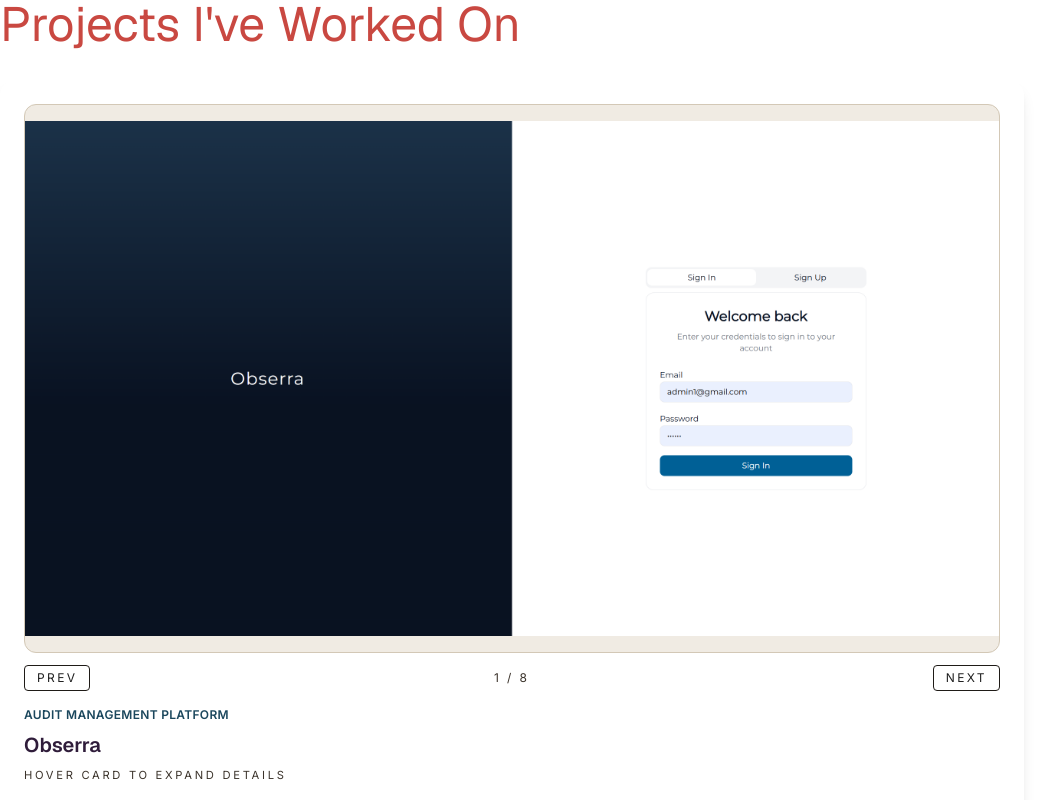
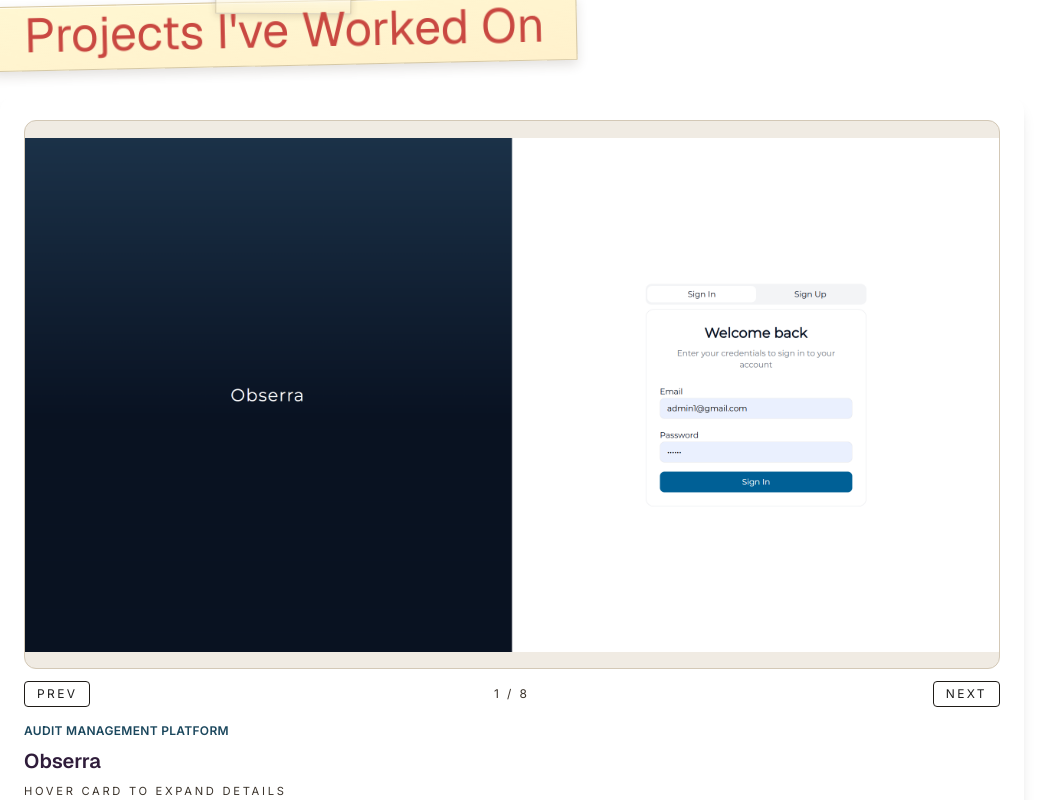
Before and after one commit to K41L3r14/portfolio, a Next.js app in the folder portfolio/: page /projects in a window 1280 px wide. Shown: the top 800 px of the page, without its empty margins (0-1063 px from the left). Built offline with nearby package versions, Linux system fonts and the light colour scheme.

Commit message:
i adjusted the titles to be more visiable

```diff
--- a/portfolio/src/app/aboutMe/page.tsx
+++ b/portfolio/src/app/aboutMe/page.tsx
@@ -34,7 +34,7 @@
 
         <div className="relative z-10 flex min-h-[34rem] items-start justify-start p-6 sm:min-h-[40rem] sm:p-10">
           <div className="max-w-3xl space-y-5 text-left text-[#f7f3ec]">
-            <h2 className="title-font text-3xl leading-tight sm:text-4xl lg:text-5xl">
+            <h2 className="title-font scrap-tape-title text-3xl leading-tight sm:text-4xl lg:text-5xl">
               I am a Independent Software Developer
             </h2>
             <div className="description-font space-y-4 text-sm leading-relaxed sm:text-base">
--- a/portfolio/src/app/components/PortfolioPage.tsx
+++ b/portfolio/src/app/components/PortfolioPage.tsx
@@ -246,7 +246,7 @@
                 )}
               </h1>
               <div className="pt-6 sm:pt-10">
-                <p className="description-font max-w-md text-sm leading-relaxed text-white sm:text-base">
+                <p className="description-font w-fit max-w-md rounded-2xl bg-black/42 px-4 py-4 text-sm leading-relaxed text-white shadow-[0_14px_28px_rgba(0,0,0,0.28)] backdrop-blur-[1.2px] sm:px-5 sm:py-5 sm:text-base">
                   {copy.hero.intro}
                 </p>
               </div>
--- a/portfolio/src/app/components/sections/AboutMeSection.tsx
+++ b/portfolio/src/app/components/sections/AboutMeSection.tsx
@@ -34,7 +34,7 @@
 
         <div className="relative z-10 flex min-h-[34rem] items-start justify-start p-6 sm:min-h-[40rem] sm:p-10">
           <div className="max-w-3xl space-y-5 text-left text-[#e7f4f2]">
-            <h2 className="title-font text-3xl leading-tight text-[#ff5ca8] sm:text-4xl lg:text-5xl">
+            <h2 className="title-font scrap-tape-title text-3xl leading-tight text-[#ff5ca8] sm:text-4xl lg:text-5xl">
               {copy.title}
             </h2>
             <div className="description-font space-y-4 text-sm leading-relaxed sm:text-base">
--- a/portfolio/src/app/components/sections/ContactMePage.tsx
+++ b/portfolio/src/app/components/sections/ContactMePage.tsx
@@ -84,7 +84,7 @@
 
   return (
     <div ref={sectionRef} className="w-full max-w-6xl space-y-8">
-      <h2 className="title-font text-4xl text-[#ff5ca8] sm:text-5xl">
+      <h2 className="title-font scrap-tape-title text-4xl text-[#ff5ca8] sm:text-5xl">
         {copy.title}
       </h2>
 
--- a/portfolio/src/app/components/sections/ProjectsPage.tsx
+++ b/portfolio/src/app/components/sections/ProjectsPage.tsx
@@ -114,7 +114,7 @@
 
   return (
     <div className="w-full max-w-7xl space-y-8 text-left">
-      <h2 className="title-font text-center text-5xl text-[#ff5ca8] sm:text-6xl lg:text-left">
+      <h2 className="title-font scrap-tape-title mx-auto text-center text-5xl text-[#ff5ca8] sm:text-6xl lg:mx-0 lg:text-left">
         {copy.sectionTitle}
       </h2>
 
--- a/portfolio/src/app/components/sections/ServicesPage.tsx
+++ b/portfolio/src/app/components/sections/ServicesPage.tsx
@@ -137,7 +137,7 @@
   return (
     <div className="w-full max-w-5xl space-y-8 text-center lg:text-left">
       <section className="space-y-5">
-        <h3 className="title-font text-4xl text-[#ff5ca8] sm:text-5xl">
+        <h3 className="title-font scrap-tape-title text-4xl text-[#ff5ca8] sm:text-5xl">
           {copy.skillStackTitle}
         </h3>
         <div
@@ -173,7 +173,7 @@
             ))}
           </div>
         </div>
-        <h2 className="title-font mt-24 text-4xl text-[#ff5ca8] sm:mt-28 sm:text-5xl">
+        <h2 className="title-font scrap-tape-title mt-24 text-4xl text-[#ff5ca8] sm:mt-28 sm:text-5xl">
           {copy.servicesTitle}
         </h2>
       </section>
--- a/portfolio/src/app/contactMe/page.tsx
+++ b/portfolio/src/app/contactMe/page.tsx
@@ -68,7 +68,7 @@
 
   return (
     <div ref={sectionRef} className="w-full max-w-6xl space-y-8">
-      <h2 className="title-font text-4xl text-[#c94841] sm:text-5xl">
+      <h2 className="title-font scrap-tape-title text-4xl text-[#c94841] sm:text-5xl">
         Lets Work together!
       </h2>
 
--- a/portfolio/src/app/globals.css
+++ b/portfolio/src/app/globals.css
@@ -29,6 +29,54 @@
 
 .title-font {
   font-family: var(--font-geist-sans), system-ui, sans-serif;
+}
+
+.scrap-tape-title {
+  position: relative;
+  z-index: 0;
+  display: inline-block;
+  padding: 0.08em 0.5em 0.16em;
+  line-height: 1.1;
+  transform: rotate(-1.2deg);
+  transform-origin: center;
+}
+
+.scrap-tape-title::before {
+  content: "";
+  position: absolute;
+  inset: 0.02em -0.18em -0.04em;
+  z-index: -2;
+  border: 1px solid rgba(115, 92, 63, 0.3);
+  background: linear-gradient(
+    175deg,
+    rgba(255, 246, 205, 0.9) 0%,
+    rgba(255, 236, 186, 0.74) 100%
+  );
+  box-shadow:
+    0 5px 12px rgba(60, 44, 26, 0.14),
+    inset 0 1px 0 rgba(255, 255, 255, 0.62);
+  transform: none;
+}
+
+.scrap-tape-title::after {
+  content: "";
+  position: absolute;
+  top: -0.3em;
+  left: 50%;
+  z-index: -1;
+  width: clamp(4.2rem, 42%, 8.5rem);
+  height: 0.58em;
+  transform: translateX(-50%) rotate(1.5deg);
+  border: 1px solid rgba(141, 125, 94, 0.32);
+  background: linear-gradient(
+    180deg,
+    rgba(255, 255, 250, 0.72) 0%,
+    rgba(250, 239, 204, 0.55) 100%
+  );
+  box-shadow:
+    0 2px 7px rgba(61, 46, 27, 0.16),
+    inset 0 1px 0 rgba(255, 255, 255, 0.64);
+  backdrop-filter: blur(0.7px);
 }
 
 .description-font {
--- a/portfolio/src/app/projects/page.tsx
+++ b/portfolio/src/app/projects/page.tsx
@@ -361,7 +361,7 @@
 export default function ProjectsPage() {
   return (
     <div className="w-full max-w-5xl space-y-8 text-center lg:text-left">
-      <h2 className="title-font text-4xl text-[#c94841] sm:text-5xl">
+      <h2 className="title-font scrap-tape-title text-4xl text-[#c94841] sm:text-5xl">
         Projects I&apos;ve Worked On
       </h2>
       <div className="grid gap-6 lg:grid-cols-1">
@@ -410,7 +410,7 @@
       </div>
 
       <section className="space-y-4">
-        <h3 className="title-font text-3xl text-[#c94841] sm:text-4xl">
+        <h3 className="title-font scrap-tape-title text-3xl text-[#c94841] sm:text-4xl">
           Other Projects I&apos;ve Worked On
         </h3>
         <p className="description-font text-sm text-[#3b332b] sm:text-base">
--- a/portfolio/src/app/services/page.tsx
+++ b/portfolio/src/app/services/page.tsx
@@ -155,7 +155,7 @@
   return (
     <div className="w-full max-w-5xl space-y-8 text-center lg:text-left">
       <section className="space-y-5">
-        <h3 className="title-font text-4xl text-[#c94841] sm:text-5xl">
+        <h3 className="title-font scrap-tape-title text-4xl text-[#c94841] sm:text-5xl">
           My Skill Stack
         </h3>
         <div
@@ -191,7 +191,7 @@
             ))}
           </div>
         </div>
-        <h2 className="title-font mt-24 text-4xl text-[#c94841] sm:mt-28 sm:text-5xl">
+        <h2 className="title-font scrap-tape-title mt-24 text-4xl text-[#c94841] sm:mt-28 sm:text-5xl">
           My Services
         </h2>
       </section>
```
